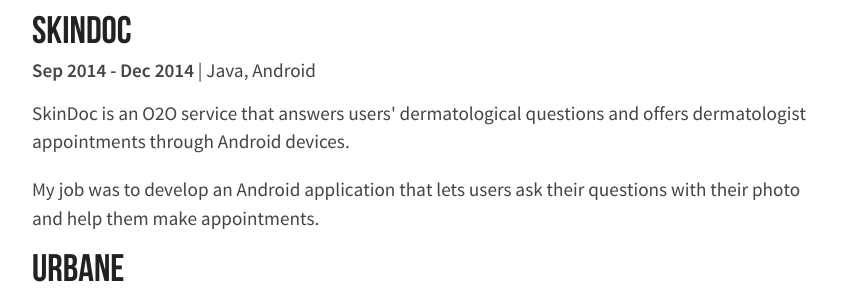
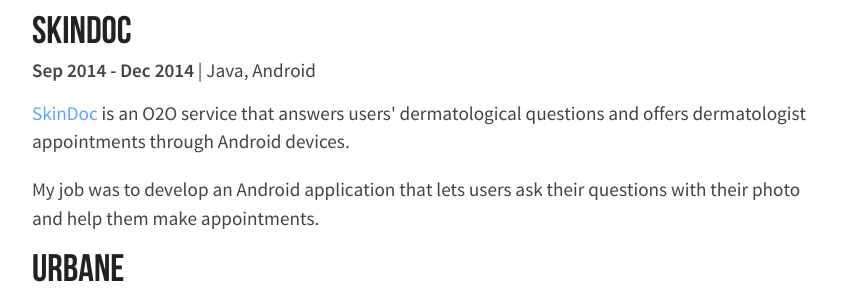
Before and after one commit to joonki34/joonki34.github.io, a Jekyll site: the page built from projects/index.html, in a window 1280 px wide. Shown: the part 215-511 px from the top of the page, without its empty margins (218-1061 px from the left). Built offline with Jekyll 4.4.1, drawn with Linux system fonts in a browser that asks for light colours; nearby versions of some CDN libraries; part of the change alters nothing that is shown.

```diff
--- a/projects/index.html
+++ b/projects/index.html
@@ -17,7 +17,7 @@ layout: default
 		</div>
 
 		<div class="description">
-			<p>SkinDoc is an O2O service that answers users' dermatological questions and offers dermatologist appointments through Android devices.</p>
+			<p><a href="https://play.google.com/store/apps/details?id=com.estsoft.skindoc" target="_blank">SkinDoc</a> is an O2O service that answers users' dermatological questions and offers dermatologist appointments through Android devices.</p>
 			<p>My job was to develop an Android application that lets users ask their questions with their photo and help them make appointments.</p>
 		</div>
 	</div>
```
